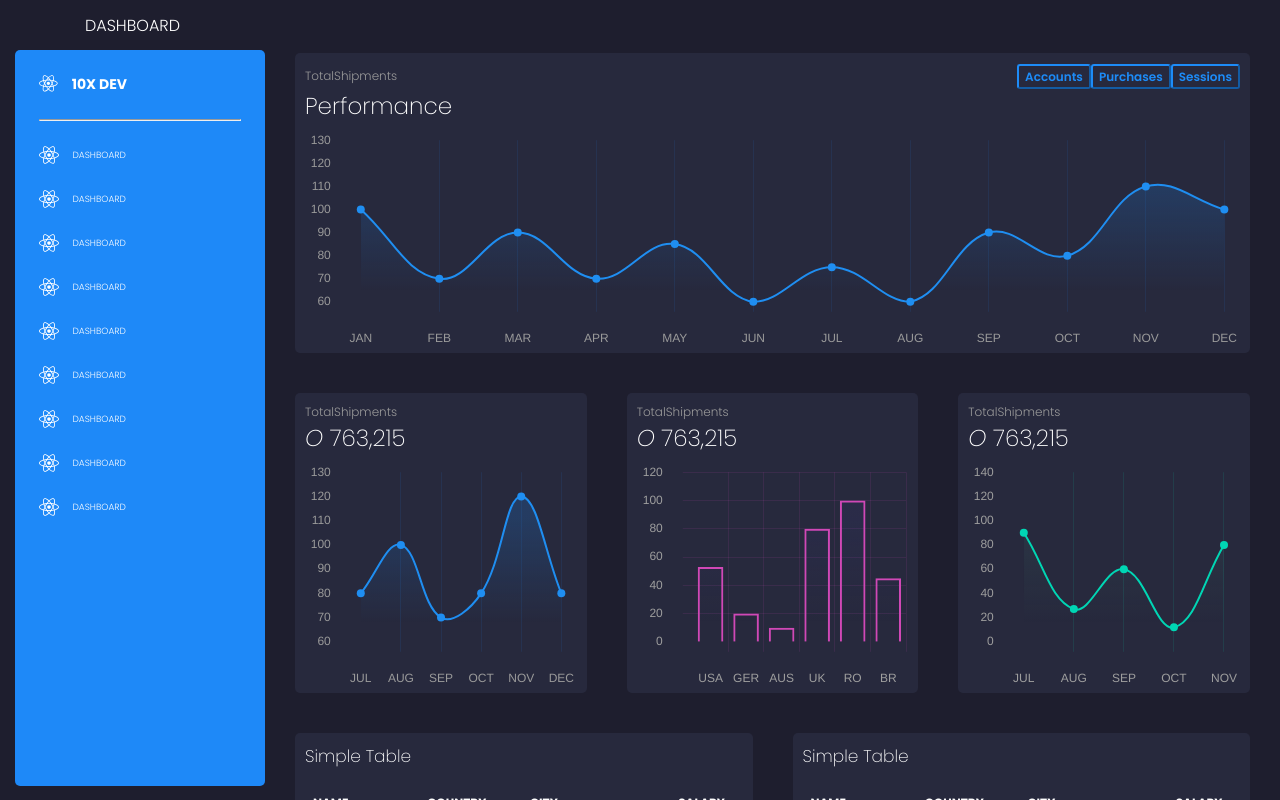
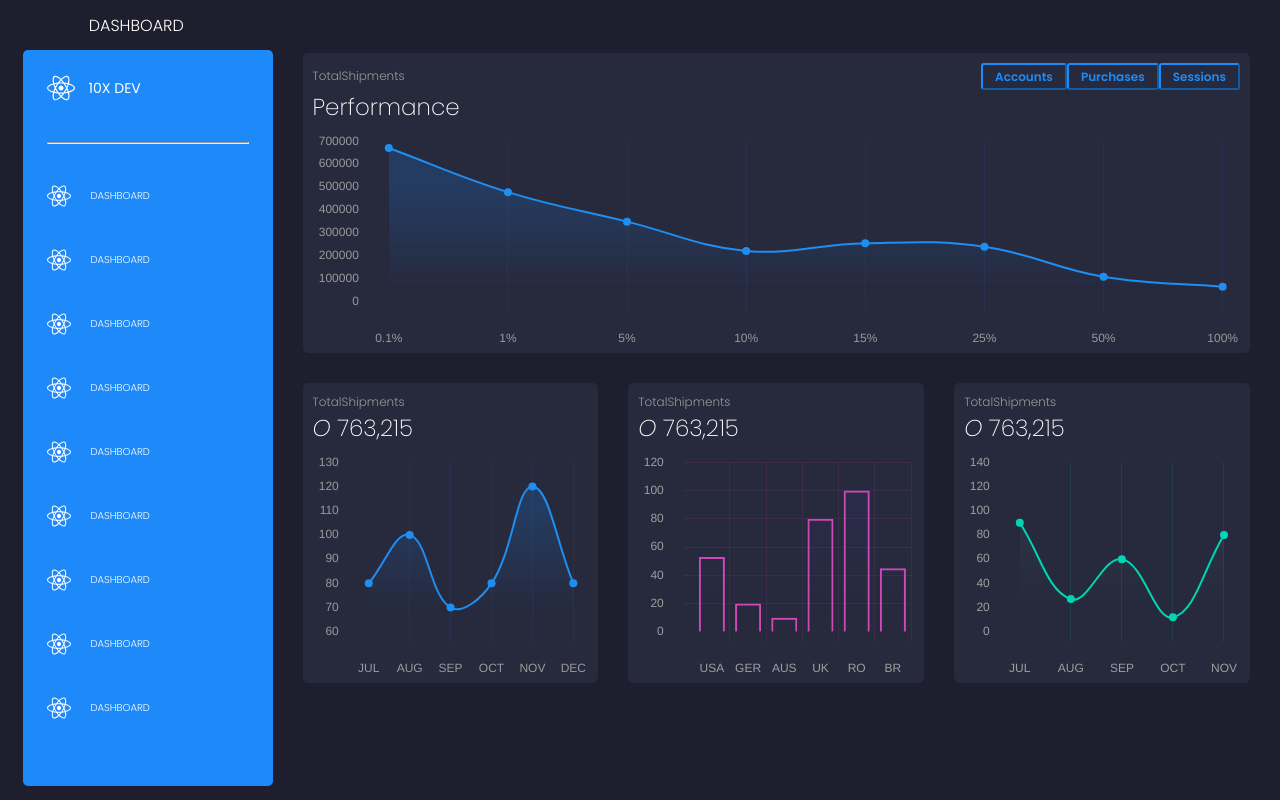
Before and after one commit to slampham/10x-Dev, a React (Create React App) app: page / in a window 1280 px wide. Shown: the top 800 px of the page. Built offline with nearby package versions, Linux system fonts and the light colour scheme.

Commit message:
About to change grid system so that you can add more graphs without having to adjust it

```diff
--- a/package.json
+++ b/package.json
@@ -11,6 +11,7 @@
     "react-chartjs-2": "^2.11.1",
     "react-dom": "^17.0.2",
     "react-icons": "^4.2.0",
+    "react-router-dom": "^5.2.0",
     "react-scripts": "4.0.3",
     "styled-components": "^5.2.2",
     "web-vitals": "^1.1.1"
--- a/src/components/App.js
+++ b/src/components/App.js
@@ -1,5 +1,6 @@
 import React, { useState } from 'react'
 import styled from 'styled-components'
+import { BrowserRouter as Router } from 'react-router-dom'
 
 import Menu from './Menu'
 import Header from './Header'
@@ -39,9 +40,11 @@ function App() {
         <Menu {...{MenuOpen}}/>
       </div>
 
-      <div className="dash-footer">
-        <Dashboard {...{MenuOpen}}/>
-        <Footer />
+      <div className='route-footer'>
+        <Router>
+          <Dashboard {...{MenuOpen}}/>
+          <Footer />
+        </Router>
       </div>
     </StyledApp>
   );
--- a/src/components/Dashboard.js
+++ b/src/components/Dashboard.js
@@ -9,13 +9,13 @@ import { chartExample1, chartExample2, chartExample3, chartExample4 } from './ch
 const StyledDashboard = styled.div`
   display: grid;
   grid-template-columns: 100%;
-  grid-gap: 40px;
+  grid-gap: 30px;
   /* overflow: hidden;  //FIXME: not sure if needed */
 
   @media (min-width: 1000px) {
     margin: calc(3.5 * var(--margin)) calc(2 * var(--margin));
 
-    grid-template: repeat(3, 300px) / repeat(6, 1fr);
+    grid-template: repeat(7, 300px) / repeat(6, 1fr);
 
     .chart1 {
       grid-area: 1 / 1 / 2 / -1;
--- a/src/components/LargeChartCard.js
+++ b/src/components/LargeChartCard.js
@@ -11,8 +11,9 @@ const StyledLargeCard = styled(StyledChartCard)`
       color: ${({active}) => active ? 'white' : '#1D8CF8'};
       background: ${({active}) => active ? '#1D8CF8' : 'none'};
       border-color: #1D8CF8;
+      border-radius: 3px;
+
       padding: .1em .5em;
-      border-radius: 3px;
     }
   }
 
@@ -21,10 +22,10 @@ const StyledLargeCard = styled(StyledChartCard)`
       display: flex;
       align-items: center;
       justify-content: space-between;
-    }
 
-    button {
-      padding: .2em 1em;
+      button {
+        padding: .2em 1em;
+      }
     }
   }
 `
--- a/src/components/Menu.js
+++ b/src/components/Menu.js
@@ -10,15 +10,21 @@ const StyledMenu = styled.nav`
   transition: var(--trans-time) ease-in-out;
 
   hr, li {
-    margin-top: 1.5em;
+    margin-top: 2.5em;
   }
 
-  .Menu-title {
+  .menu-title {
     display: flex;
+    align-items: center;
+
+    .icon {
+      font-size: 1.5em;
+    }
 
     span {
       margin-left: 1em;
       font-size: 14px;
+      font-weight: 400;
     }
   }
 
@@ -31,12 +37,12 @@ const StyledMenu = styled.nav`
     align-items: center;
 
     .icon {
-      font-size: 1.25rem;
+      font-size: 1.5em;
     }
 
     span {
-      margin-left: 1.5em;
-      font-size: 9px;
+      margin-left: 2em;
+      font-size: 10px;
       font-weight: 300;
     }
   }
@@ -52,14 +58,14 @@ const StyledMenu = styled.nav`
     height: 92%;
     width: 250px;
     border-radius: 5px;
-    margin-left: var(--margin);
+    margin-left: calc(1.5 * var(--margin));
   }
 `
 
 function Menu({MenuOpen}) {
   return (
     <StyledMenu {...{MenuOpen}} className='menu'>
-      <h3 className='Menu-title'><FaReact /> <span>10X DEV</span></h3>
+      <h3 className='menu-title'><FaReact className='icon'/> <span>10X DEV</span></h3>
 
       <hr/>
 
--- a/src/components/charts.js
+++ b/src/components/charts.js
@@ -20,6 +20,8 @@
 // #############################
 
 // chartExample1 and chartExample2 options
+let percentiles = ['0.1%', '1%', '5%', '10%', '15%', '25%', '50%', '100%']
+
 let chart1_2_options = {
   maintainAspectRatio: false,
   legend: {
@@ -84,20 +86,7 @@ let chartExample1 = {
     gradientStroke.addColorStop(0, "rgba(29,140,248,0)"); //blue colors
 
     return {
-      labels: [
-        "JAN",
-        "FEB",
-        "MAR",
-        "APR",
-        "MAY",
-        "JUN",
-        "JUL",
-        "AUG",
-        "SEP",
-        "OCT",
-        "NOV",
-        "DEC",
-      ],
+      labels: percentiles,
       datasets: [
         {
           label: "My First dataset",
@@ -114,7 +103,7 @@ let chartExample1 = {
           pointHoverRadius: 4,
           pointHoverBorderWidth: 15,
           pointRadius: 4,
-          data: [100, 70, 90, 70, 85, 60, 75, 60, 90, 80, 110, 100],
+          data: [670320, 478047, 349511, 221892, 255519, 240113, 109073, 65729],
         },
       ],
     };
```
Also changed, not shown: src/components/ChartCardRow.js (added, +26 -0 lines), 1 other file (tests, documents, lock files or other folders).
